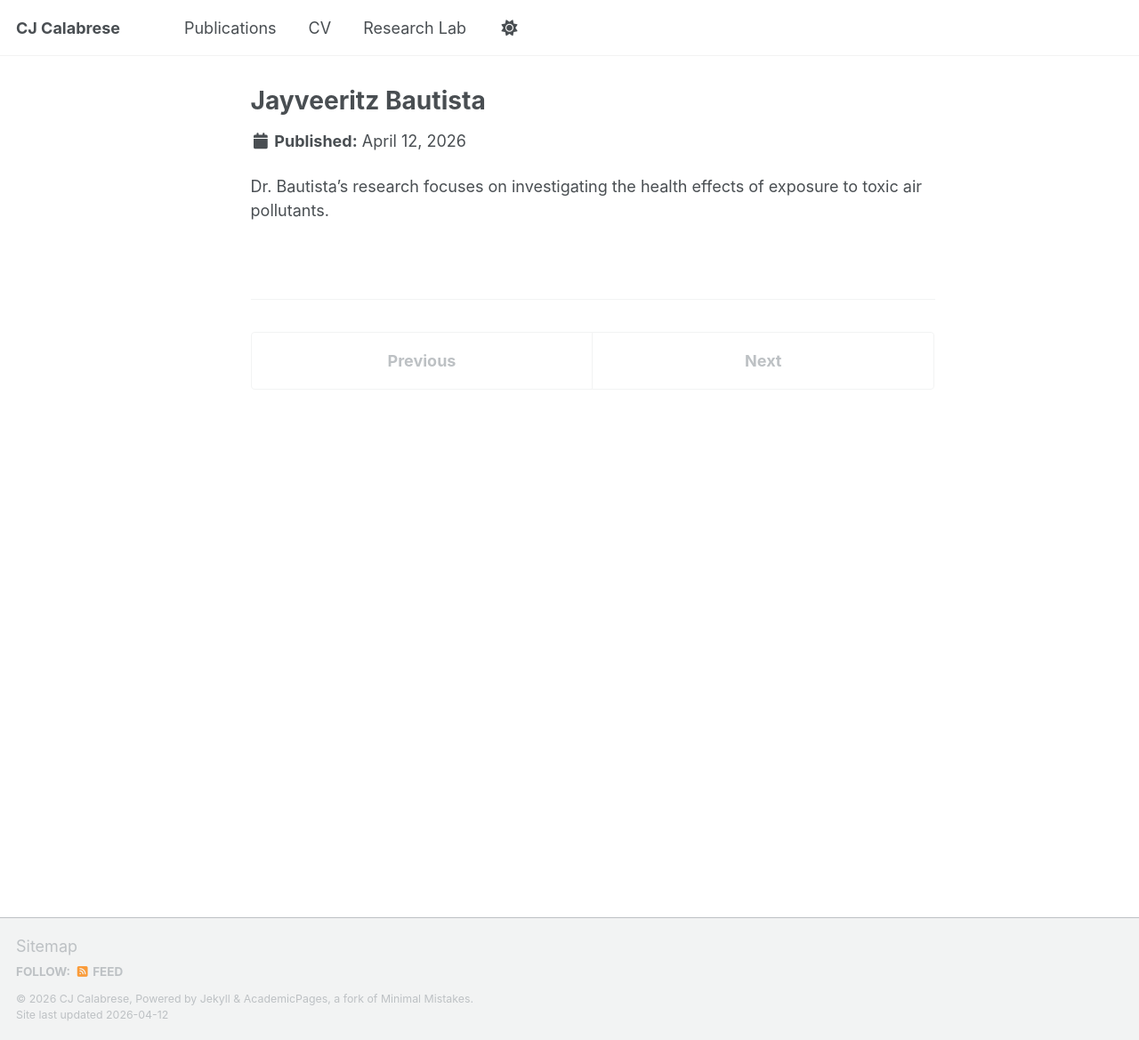
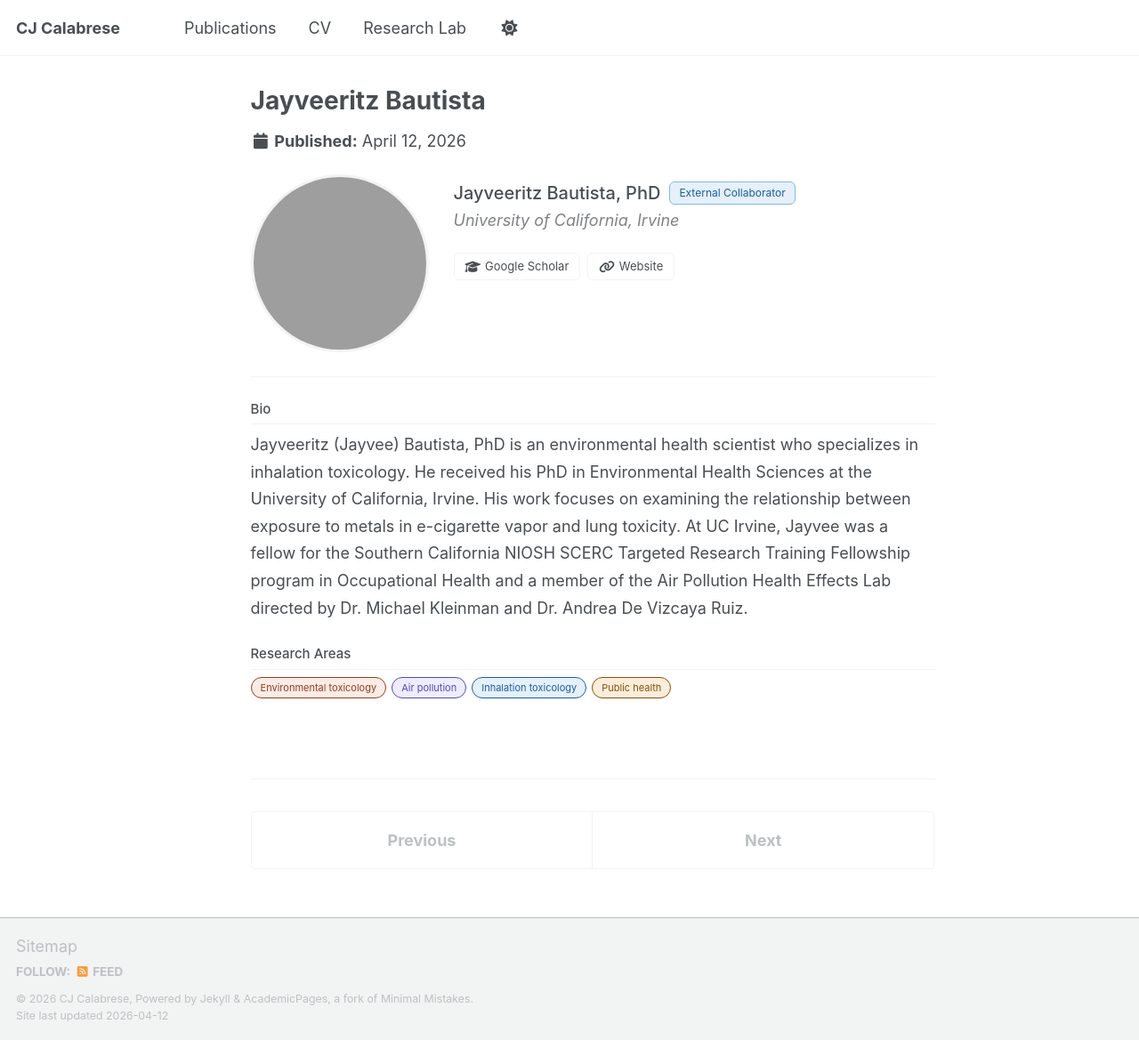
Before and after one commit to cjcalabresephd/cjcalabresephd.github.io, a Jekyll site: the page built from _people/jayveeritz-bautista.md, in a window 1280 px wide and 1169 px high. Shown: the whole window at 89% size. Built offline with Jekyll 4.4.1, drawn with Linux system fonts in a browser that asks for light colours; a script bundle is joined from its source files by our own code; library files that are not in the unit come from our copies; grey boxes are pictures that could not be loaded.

Commit message:
Update jayveeritz-bautista.md

```diff
--- a/_people/jayveeritz-bautista.md
+++ b/_people/jayveeritz-bautista.md
@@ -12,4 +12,44 @@ layout: single
 
 ---
 
-Dr. Bautista's research focuses on investigating the health effects of exposure to toxic air pollutants.
+<div class="profile-card-page">
+
+  <div class="pcp-header">
+    <div class="pcp-avatar-wrap">
+      <img src="/images/lab/jayveebautista.jpg" alt="Jayveeritz Bautista" class="pcp-avatar" />
+    </div>
+    <div class="pcp-meta">
+      <div class="pcp-name-row">
+        <h1 class="pcp-name">Jayveeritz Bautista, PhD</h1>
+        <span class="pcp-badge">External Collaborator</span>
+      </div>
+      <p class="pcp-affiliation">University of California, Irvine</p>
+      <div class="pcp-links">
+        <a href="https://scholar.google.com/citations?user=xxcH5_8AAAAJ&hl=en" target="_blank" rel="noopener">
+          <i class="fas fa-fw fa-graduation-cap" aria-hidden="true"></i> Google Scholar
+        </a>
+        <a href="https://www.jayveeritz.com/" target="_blank" rel="noopener">
+          <i class="fas fa-fw fa-link" aria-hidden="true"></i> Website
+        </a>
+      </div>
+    </div>
+  </div>
+
+  <div class="pcp-section">
+    <h2 class="pcp-section-title">Bio</h2>
+    <p class="pcp-bio">
+      Jayveeritz (Jayvee) Bautista, PhD is an environmental health scientist who specializes in inhalation toxicology. He received his PhD in Environmental Health Sciences at the University of California, Irvine. His work focuses on examining the relationship between exposure to metals in e-cigarette vapor and lung toxicity. At UC Irvine, Jayvee was a fellow for the Southern California NIOSH SCERC Targeted Research Training Fellowship program in Occupational Health and a member of the Air Pollution Health Effects Lab directed by Dr. Michael Kleinman and Dr. Andrea De Vizcaya Ruiz.
+    </p>
+  </div>
+
+  <div class="pcp-section">
+    <h2 class="pcp-section-title">Research Areas</h2>
+    <div class="research-chips">
+      <span class="chip chip-orange">Environmental toxicology</span>
+      <span class="chip chip-purple">Air pollution</span>
+      <span class="chip chip-blue">Inhalation toxicology</span>
+      <span class="chip chip-yellow">Public health</span>
+    </div>
+  </div>
+
+</div>
```
